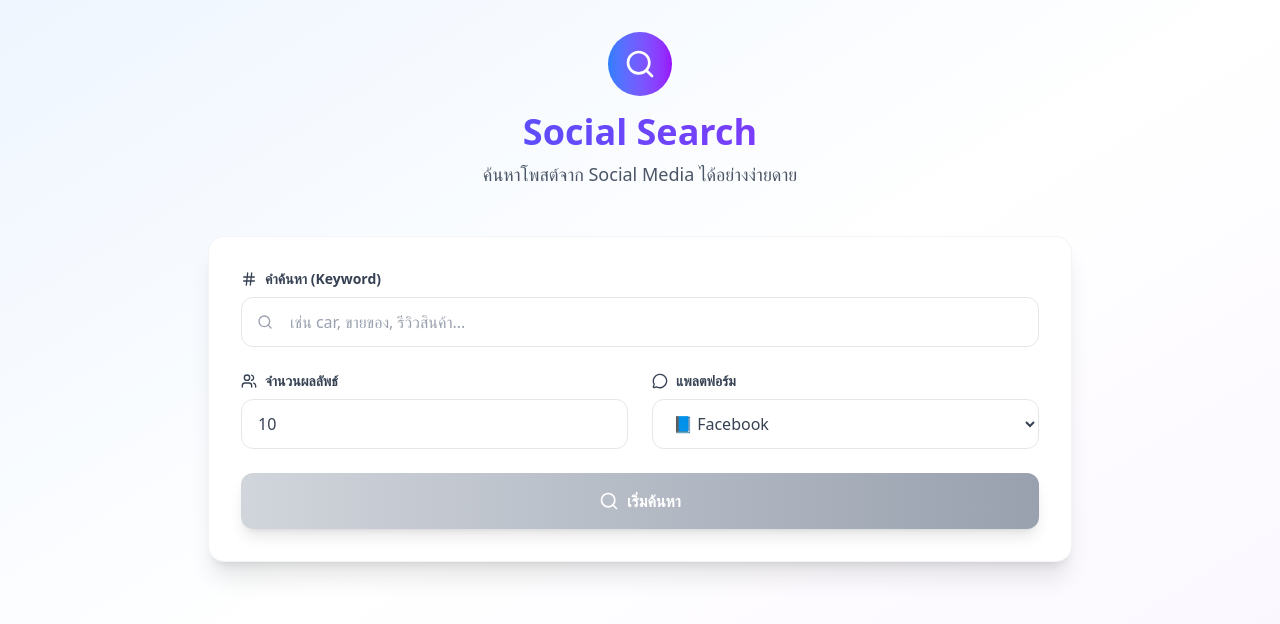
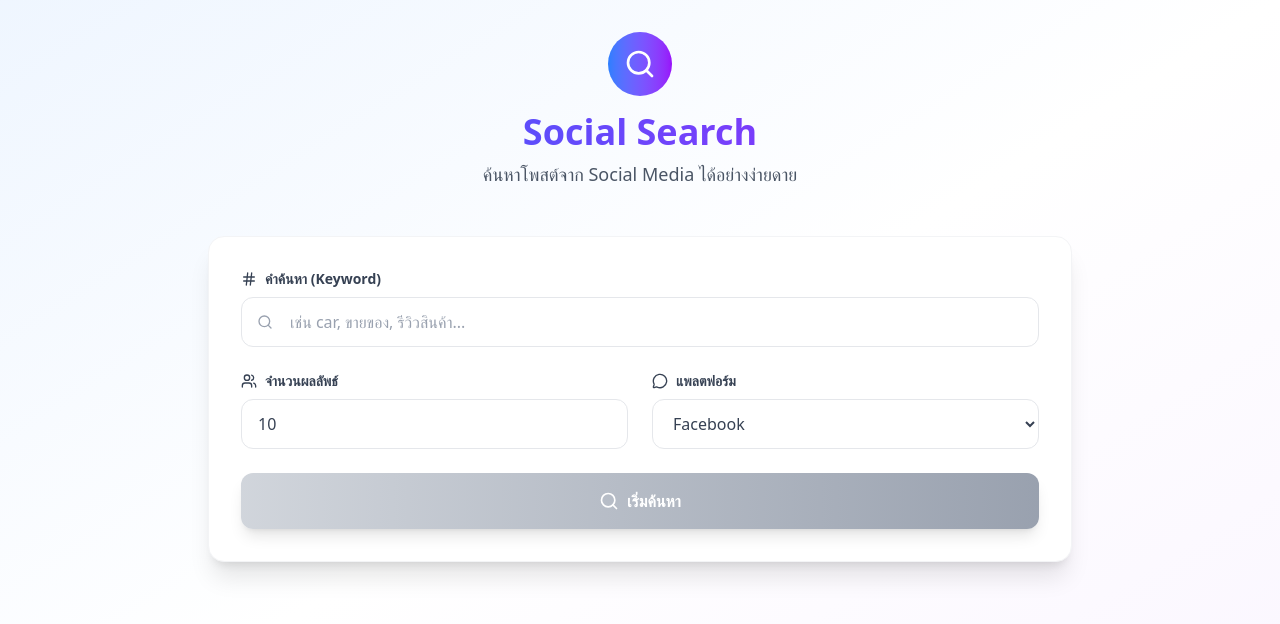
Before and after one commit to Chanachai04/mental-health, a React (Vite) app in the folder frontend/: page / in a window 1280 px wide. Shown: the top 624 px of the page. Built offline with nearby package versions, Linux system fonts and the light colour scheme.

Commit message:
fontend v.2 แก้ icon

```diff
--- a/frontend/src/App.jsx
+++ b/frontend/src/App.jsx
@@ -6,6 +6,9 @@ import {
   Hash,
   ExternalLink,
   Loader2,
+  Facebook,
+  Instagram,
+  Twitter,
 } from "lucide-react";
 
 function App() {
@@ -23,7 +26,6 @@ function App() {
 
     setLoading(true);
     try {
-      // Simulated API call - replace with your actual endpoint
       const res = await fetch(
         `http://localhost:3000/api/${platform}/search?q=${encodeURIComponent(
           keyword
@@ -45,16 +47,16 @@ function App() {
     }
   };
 
-  const getPlatformIcon = (platform) => {
+  const getPlatformIcon = (platform, className = "w-4 h-4") => {
     switch (platform) {
       case "facebook":
-        return "📘";
+        return <Facebook className={className + " text-blue-600"} />;
       case "instagram":
-        return "📸";
+        return <Instagram className={className + " text-pink-500"} />;
       case "twitter":
-        return "🐦";
+        return <Twitter className={className + " text-sky-500"} />;
       default:
-        return "🌐";
+        return null;
     }
   };
 
@@ -68,21 +70,18 @@ function App() {
     return "bg-blue-100 text-blue-700";
   };
 
-  // ฟังก์ชันสำหรับไฮไลต์คำค้นหา
   const highlightKeyword = (text, searchKeyword) => {
     if (!text || !searchKeyword.trim()) {
       return text;
     }
 
-    // แยกคำค้นหาออกเป็นคำๆ (กรณีที่มีหลายคำ)
     const keywords = searchKeyword.trim().split(/\s+/);
     let highlightedText = text;
 
     keywords.forEach((keyword) => {
       if (keyword.length > 0) {
-        // สร้าง regex ที่ไม่สนใจตัวพิมพ์เล็ก-ใหญ่
         const regex = new RegExp(
-          `(${keyword.replace(/[.*+?^${}()|[\]\\]/g, "\\$&")})`,
+          `(${keyword.replace(/[.*+?^${}()|[\\]\\]/g, "\\$&")})`,
           "gi"
         );
         highlightedText = highlightedText.replace(
@@ -95,7 +94,6 @@ function App() {
     return highlightedText;
   };
 
-  // Component สำหรับแสดงข้อความที่ไฮไลต์แล้ว
   const HighlightedText = ({ text, searchKeyword, className = "" }) => {
     const highlightedHTML = highlightKeyword(text, searchKeyword);
 
@@ -110,7 +108,6 @@ function App() {
   return (
     <div className="min-h-screen bg-gradient-to-br from-blue-50 via-white to-purple-50">
       <div className="container mx-auto px-4 py-8 max-w-4xl">
-        {/* Header */}
         <div className="text-center mb-12">
           <div className="inline-flex items-center justify-center w-16 h-16 bg-gradient-to-r from-blue-500 to-purple-600 rounded-full mb-4">
             <Search className="w-8 h-8 text-white" />
@@ -123,10 +120,8 @@ function App() {
           </p>
         </div>
 
-        {/* Search Form */}
         <div className="bg-white rounded-2xl shadow-xl border border-gray-100 p-8 mb-8">
           <div className="grid gap-6">
-            {/* Keyword Input */}
             <div className="space-y-2">
               <label className="text-sm font-semibold text-gray-700 flex items-center gap-2">
                 <Hash className="w-4 h-4" />
@@ -146,14 +141,13 @@ function App() {
             </div>
 
             <div className="grid md:grid-cols-2 gap-6">
-              {/* Limit Input */}
               <div className="space-y-2">
                 <label className="text-sm font-semibold text-gray-700 flex items-center gap-2">
                   <Users className="w-4 h-4" />
                   จำนวนผลลัพธ์
                 </label>
                 <input
-                  type="number"
+                  type="text"
                   min={1}
                   max={100}
                   value={limit}
@@ -162,7 +156,6 @@ function App() {
                 />
               </div>
 
-              {/* Platform Select */}
               <div className="space-y-2">
                 <label className="text-sm font-semibold text-gray-700 flex items-center gap-2">
                   <MessageCircle className="w-4 h-4" />
@@ -173,14 +166,13 @@ function App() {
                   onChange={(e) => setPlatform(e.target.value)}
                   className="w-full px-4 py-3 border border-gray-200 rounded-xl focus:ring-2 focus:ring-blue-500 focus:border-transparent transition-all duration-200 text-gray-700 bg-white"
                 >
-                  <option value="facebook">📘 Facebook</option>
-                  <option value="instagram">📸 Instagram</option>
-                  <option value="twitter">🐦 Twitter</option>
+                  <option value="facebook">Facebook</option>
+                  <option value="instagram">Instagram</option>
+                  <option value="twitter">Twitter</option>
                 </select>
               </div>
             </div>
 
-            {/* Search Button */}
             <button
               onClick={handleSearch}
               disabled={loading || !keyword.trim()}
@@ -201,7 +193,6 @@ function App() {
           </div>
         </div>
 
-        {/* Results */}
         {!loading && results.length > 0 && (
           <div className="space-y-4">
             <div className="flex items-center gap-3 mb-6">
@@ -212,7 +203,7 @@ function App() {
               </div>
               <h2 className="text-2xl font-bold text-gray-800">ผลการค้นหา</h2>
               <div className="flex items-center gap-1 text-sm text-gray-500">
-                <span>{getPlatformIcon(platform)}</span>
+                {getPlatformIcon(platform, "w-4 h-4")}
                 <span className="capitalize">{platform}</span>
               </div>
               {keyword && (
@@ -239,9 +230,7 @@ function App() {
                       <div>
                         <h3 className="font-semibold text-gray-800 flex items-center gap-2">
                           {item.username || "Unknown User"}
-                          <span className="text-xs">
-                            {getPlatformIcon(platform)}
-                          </span>
+                          {getPlatformIcon(platform)}
                         </h3>
                       </div>
                     </div>
@@ -284,7 +273,6 @@ function App() {
           </div>
         )}
 
-        {/* Empty State */}
         {!loading && results.length === 0 && keyword && (
           <div className="text-center py-12">
             <div className="w-16 h-16 bg-gray-100 rounded-full flex items-center justify-center mx-auto mb-4">
@@ -299,7 +287,6 @@ function App() {
           </div>
         )}
 
-        {/* Loading State */}
         {loading && (
           <div className="text-center py-12">
             <div className="inline-flex items-center justify-center w-16 h-16 bg-blue-100 rounded-full mb-4">
```
